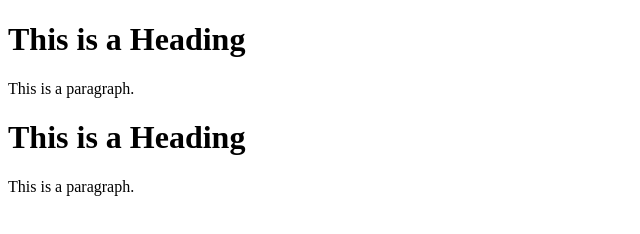
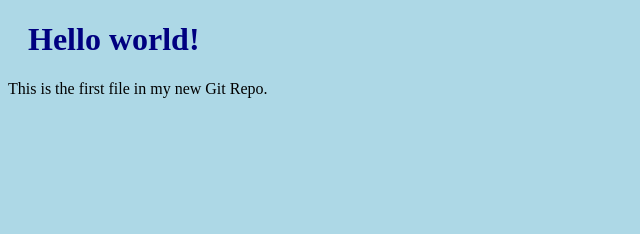
Before and after one commit to wwwpablo/meuprojeto, a plain HTML site: page index.html in a window 1280 px wide. Shown: the whole page, without its empty margins (0-640 px from the left). Drawn offline with Linux system fonts and the light colour scheme.

Commit message:
Adicionando index.html, README.md e bluestyle.css

```diff
--- /dev/null
+++ b/bluestyle.css
@@ -0,0 +1,8 @@
+body {
+    background-color: lightblue;
+}
+
+h1 {
+    color: navy;
+    margin-left: 20px;
+}
--- a/index.html
+++ b/index.html
@@ -1,15 +1,11 @@
 <!DOCTYPE html>
 <html>
-<head>
-<title>Page Title</title>
-</head>
-<body>
-
-<h1>This is a Heading</h1>
-<p>This is a paragraph.</p>
-
-<h1>This is a Heading</h1>
-<p>This is a paragraph.</p>
-
-</body>
+    <head>
+        <title>Hello World!</title>
+        <link rel="stylesheet" href="bluestyle.css">
+    </head>
+    <body>
+        <h1>Hello world!</h1>
+        <p>This is the first file in my new Git Repo.</p>
+    </body>
 </html>
```
Also changed, not shown: 1 other file.
